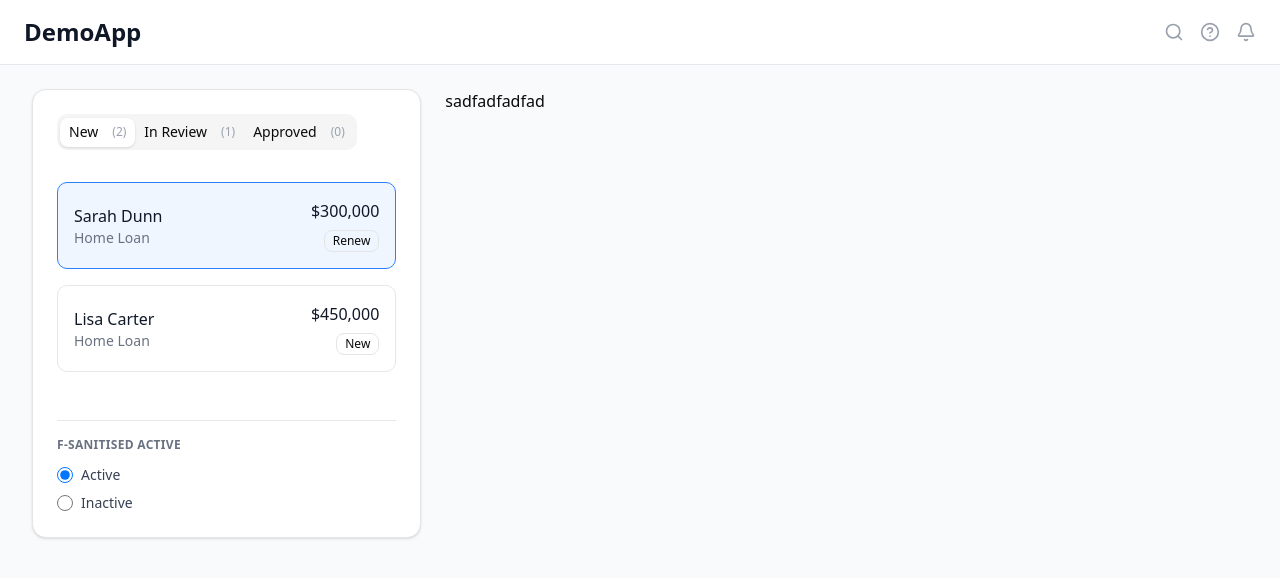
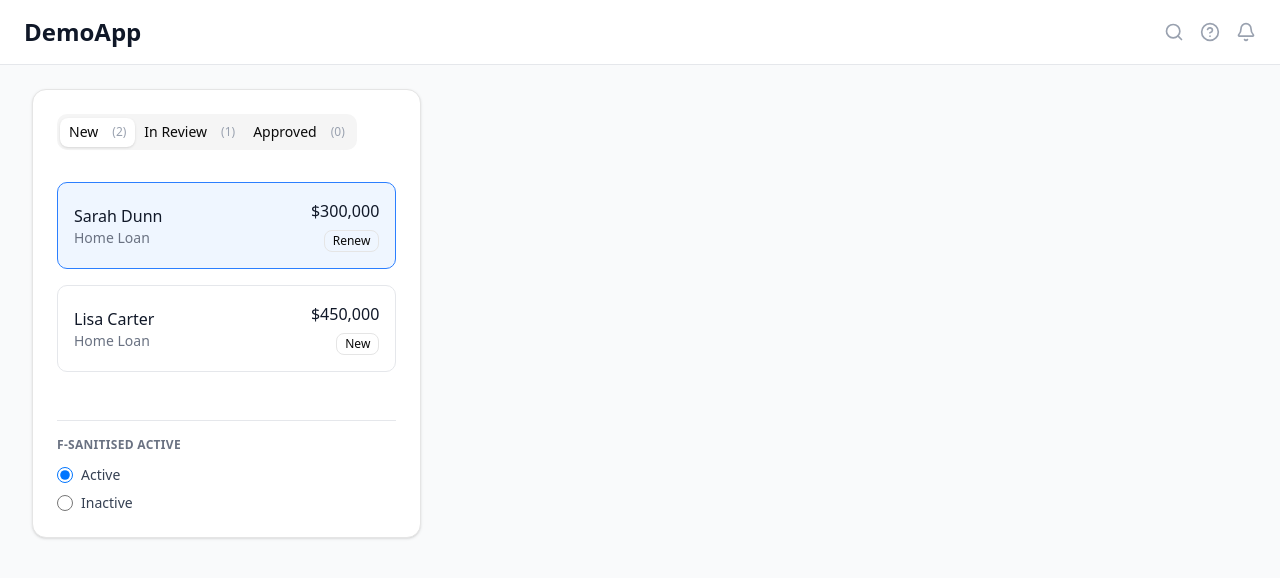
Before and after one commit to RasniNathees/demoAppAvaierLabs, a React (Vite) app: page / in a window 1280 px wide. Shown: the top 578 px of the page. Built offline with nearby package versions, Linux system fonts and the light colour scheme.

Commit message:
removed temp

```diff
--- a/src/components/scences/dashboard/index.tsx
+++ b/src/components/scences/dashboard/index.tsx
@@ -12,7 +12,7 @@ const Dashboard = () => {
           <BorrowerCard />
         </div>
          <div className="lg:col-span-1">
-          sadfadfadfad
+
         </div>
       </div>
     </Layout>
```
